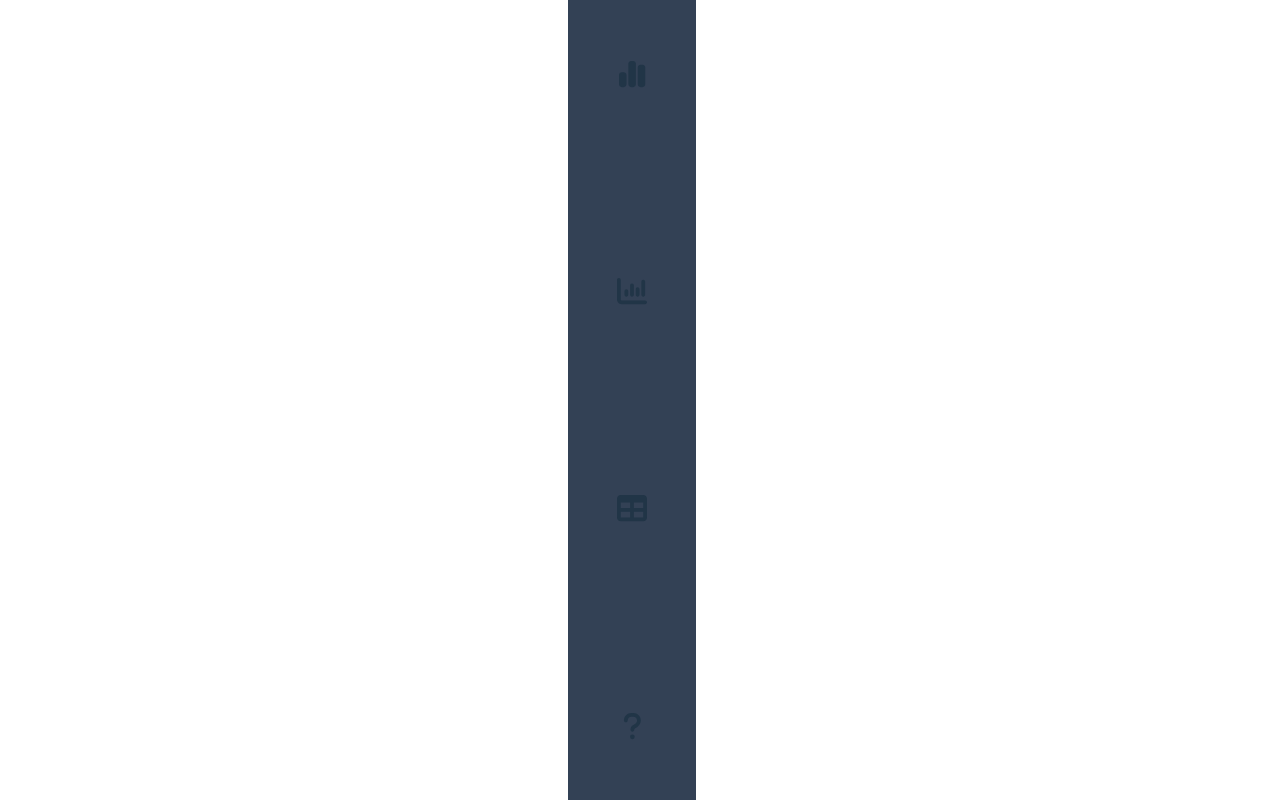
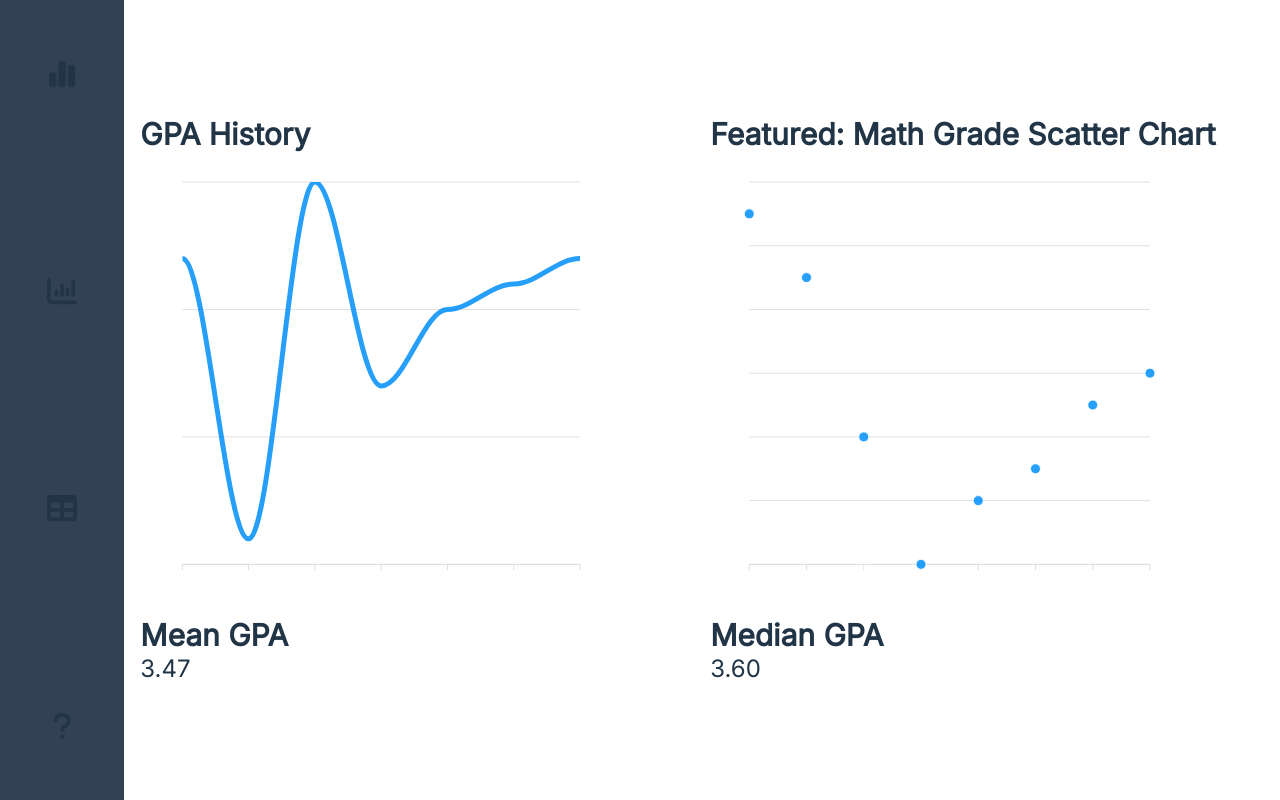
Before and after one commit to mud-ali/powerschool-plus, a React (Vite) app: page / in a window 1280 px wide. Shown: the top 800 px of the page. Built offline with nearby package versions, Linux system fonts and the light colour scheme.

Commit message:
adjust layout and add more stats

```diff
--- a/src/components/GPAHistory.tsx
+++ b/src/components/GPAHistory.tsx
@@ -15,7 +15,10 @@ export default function GPAHistory(props: {gpa: number[]}) {
             type: 'line',
             zoom: {
                 enabled: false
-            }
+            },
+            toolbar: {
+                show: false
+            },
         },
         dataLabels: {
             enabled: false
@@ -28,14 +31,14 @@ export default function GPAHistory(props: {gpa: number[]}) {
         },
         grid: {
             row: {
-                colors: ['transparent'], // alternating background colors
+                colors: ['transparent'],
                 opacity: 0.5
             },
         },
         xaxis: {
             labels: {
                 style: {
-                    colors: 'blue'
+                    colors: '#fff'
                 },
             },
             categories: Array.from({length: props.gpa.length}, (_, i) => i + 1)
@@ -43,7 +46,7 @@ export default function GPAHistory(props: {gpa: number[]}) {
         yaxis: {
             labels: {
                 style: {
-                    colors: 'blue'
+                    colors: '#fff'
                 },
             },
         }
--- a/src/components/ScatterChart.tsx
+++ b/src/components/ScatterChart.tsx
@@ -16,15 +16,19 @@ const ScatterChart: React.FC<ScatterChartProps> = ({ gpa }) => {
             height: 350,
             type: 'scatter',
             zoom: {
-        enabled: true,
+                enabled: false,
                 type: 'xy'
-      }
+            },
+            toolbar: {
+                show: false
+            },
+            foreColor: '#fff'
         },
         xaxis: {
-      tickAmount: 10
+            tickAmount: gpa.length-1,
         },
         yaxis: {
-      tickAmount: 7
+            tickAmount: 6
         },
         markers: {
             size: 5
@@ -32,9 +36,7 @@ const ScatterChart: React.FC<ScatterChartProps> = ({ gpa }) => {
     };
 
     return (
-    <div id="chart">
-      <Chart options={options} series={options.series} type="scatter" height={350} />
-    </div>
+        <Chart options={options} series={options.series} type="scatter" height={450} width={450} />
     );
 };
 
--- a/src/pages/Home.tsx
+++ b/src/pages/Home.tsx
@@ -4,19 +4,37 @@ import ScatterChart from "@/components/ScatterChart";
 import { userInfo } from "@/types/userInfo";
 
 export default function Home(props: userInfo) {
-  return (
-    <div className="flex flex-col items-center justify-center">
-        <Header/>
-        <div className="flex flex-row justify-around w-full">
-            <div className="chart-container">
-                <h1 className="text-3xl font-bold">GPA History</h1>
-                <GPAHistory gpa={props.pastGpas}/>
-            </div>
-            <div className="chart-container">
-                <h1 className="text-3xl font-bold">GPA Scatter Chart</h1>
-                <ScatterChart gpa={[[1, 3.7], [2, 2.6], [3, 4.0], [4, 3.2], [5, 3.5], [6, 3.6], [7, 3.7]]} />
+
+    function mean(arr: number[]) : number {
+        return arr.reduce((a, b) => a + b, 0) / arr.length;
+    }
+
+    function median(arr: number[]) : number {
+        const sorted = [...arr].sort();
+        return sorted[Math.floor(sorted.length / 2)];
+    }
+
+    return (
+        <div className="flex flex-row items-center justify-between align-baseline">
+            <Header />
+            <div className="grid grid-cols-2 w-11/12">
+                <div className="chart-container w-full inline-block h-full">
+                    <h1 className="text-3xl font-bold">GPA History</h1>
+                    <GPAHistory gpa={props.pastGpas} />
+                </div>
+                <div className="chart-container w-full inline-block h-full">
+                    <h1 className="text-3xl font-bold">Featured: Math Grade Scatter Chart</h1>
+                    <ScatterChart gpa={[97, 95, 90, 86, 88, 89, 91, 92].map((val, ind) => [ind, val])} />
+                </div>
+                <div className="chart-container w-full h-full">
+                    <h1 className="text-3xl font-bold">Mean GPA</h1>
+                    <p className="text-2xl">{mean(props.pastGpas).toFixed(2)}</p>
+                </div>
+                <div className="chart-container w-full h-full">
+                    <h1 className="text-3xl font-bold">Median GPA</h1>
+                    <p className="text-2xl">{median(props.pastGpas).toFixed(2)}</p>
+                </div>
             </div>
         </div>
-    </div>
-  );
+    );
 }
```
Lines whose indentation alone changed are shown as unchanged.
